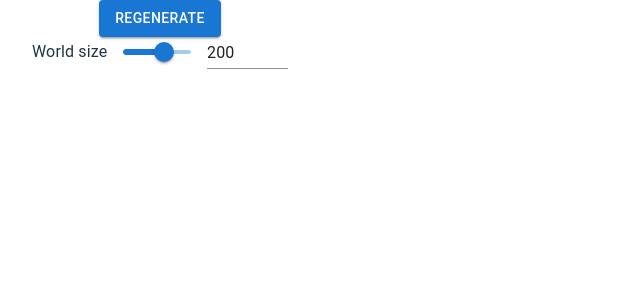
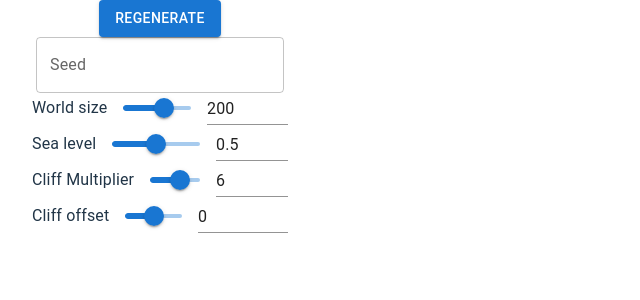
Before and after one commit to MichaelPestuka/TerrainGen, a React (Vite) app in the folder TerrainGenFrontend/: page / in a window 1280 px wide. Shown: the top 300 px of the page, without its empty margins (0-640 px from the left). Built offline with nearby package versions, Linux system fonts and the light colour scheme.

Commit message:
feat: cliff customization sliders

```diff
--- a/TerrainGenFrontend/src/App.jsx
+++ b/TerrainGenFrontend/src/App.jsx
@@ -1,6 +1,6 @@
 import { useEffect, useState, useRef } from 'react'
 import './App.css'
-import { Box, Button, Slider, Toolbar } from '@mui/material'
+import { Box, Button, Slider, TextField, Toolbar } from '@mui/material'
 import './Sliders.jsx'
 import InputSlider from './Sliders.jsx'
 import TerrainRenderer from './renderer.js'
@@ -9,17 +9,23 @@ import TerrainRenderer from './renderer.js'
 function App() {
   useEffect(() => {
       console.log("Starting Renderer");
-      renderer.current = new TerrainRenderer(worldSize, worldSize)
+      renderer.current = new TerrainRenderer({'Width':worldSize, 'Height':worldSize, 'Sealevel':seaLevel})
       // startRenderer();
   }, [])
 
+
   var renderer = useRef()
   const [worldSize, setSize] = useState(200)
+  const [seaLevel, setSeaLevel] = useState(0.5)
+  const [cliffMultiplier, setCliffMutliplier] = useState(6.0)
+  const [cliffOffset, setCliffOffset] = useState(0.0)
+  // const [seed, setSeed] = useState(Math.floor(Math.random() * 1000000))
 
-  const updateSize = (data) => {
-    setSize(data);
-  };
-
+  useEffect(() => {
+    // console.log(cliffMultiplier);
+    renderer.current.updateShaderValue("cliffMultiplier", cliffMultiplier);
+    renderer.current.updateShaderValue("cliffOffset", cliffOffset);
+  }, [cliffMultiplier, cliffOffset])
   return (
     <>
       <canvas id="c"></canvas>
@@ -28,9 +34,13 @@ function App() {
       <Box sx={{marginRight: '0', width: '20%', height: '100%', padding: '0 32px'}}>
         <Button variant='contained' onClick={() => {
           console.log("Reloafdinf")
-          renderer.current.fetchTerrain(worldSize, worldSize);
+          renderer.current.fetchTerrain({'Width':worldSize, 'Height':worldSize, 'Sealevel':seaLevel});
         }}> Regenerate </Button>
-        <InputSlider label={"World size"} updateData={updateSize} minValue={50} maxValue={300} defaultValue={200} />
+        <TextField label={"Seed"} type='number'/>
+        <InputSlider label={"World size"} updateData={setSize} minValue={50} maxValue={300} defaultValue={200} />
+        <InputSlider label={"Sea level"} updateData={setSeaLevel} minValue={0.0} maxValue={1.0} defaultValue={0.5} />
+        <InputSlider label={"Cliff Multiplier"} updateData={setCliffMutliplier} minValue={0.0} maxValue={10.0} defaultValue={6.0} />
+        <InputSlider label={"Cliff offset"} updateData={setCliffOffset} minValue={-0.1} maxValue={0.1} defaultValue={0.0} />
       </Box>
 
       </Box>
```
